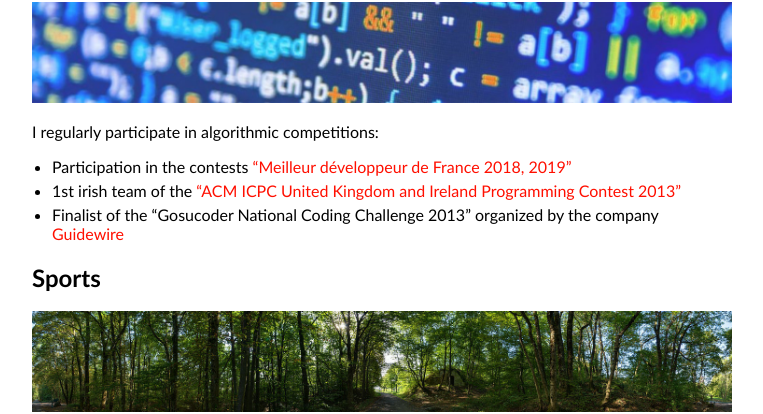
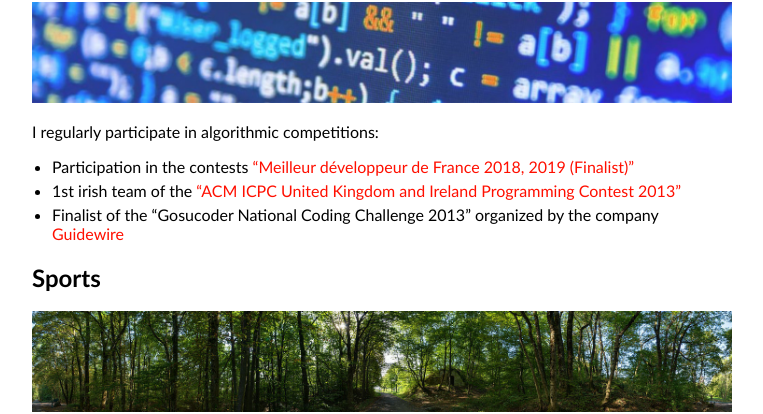
Before and after one commit to yoanchabot/yoanchabot.github.io, a Jekyll site: the page built from hobbies.md, in a window 1280 px wide. Shown: the part 246-660 px from the top of the page, without its empty margins (258-1021 px from the left). Built offline with Jekyll 4.4.1, drawn with Linux system fonts in a browser that asks for light colours.

Commit message:
Update hobbies.md

```diff
--- a/hobbies.md
+++ b/hobbies.md
@@ -9,7 +9,7 @@ Some information and links about my hobbies :-)
 ![Algorithm]({{ site.baseurl }}/images/algorithm.jpg "Algorithm")
 
 I regularly participate in algorithmic competitions:
-* Participation in the contests ["Meilleur développeur de France 2018, 2019"](https://mdf19.com/)
+* Participation in the contests ["Meilleur développeur de France 2018, 2019 (Finalist)"](https://mdf19.com/)
 * 1st irish team of the ["ACM ICPC United Kingdom and Ireland Programming Contest 2013"](http://ukiepc.info/)
 * Finalist of the "Gosucoder National Coding Challenge 2013" organized by the company [Guidewire](https://www.guidewire.com/)
 
```
